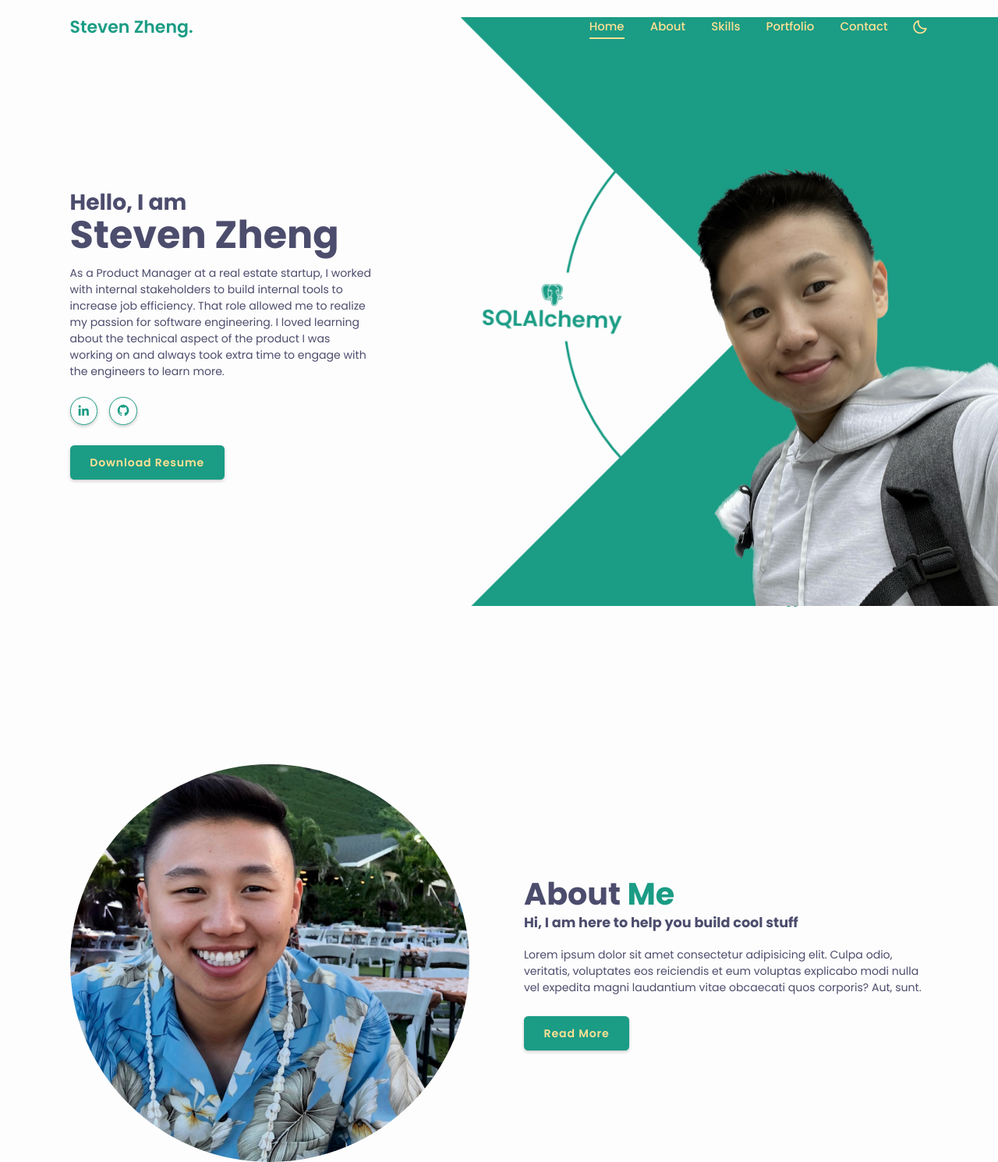
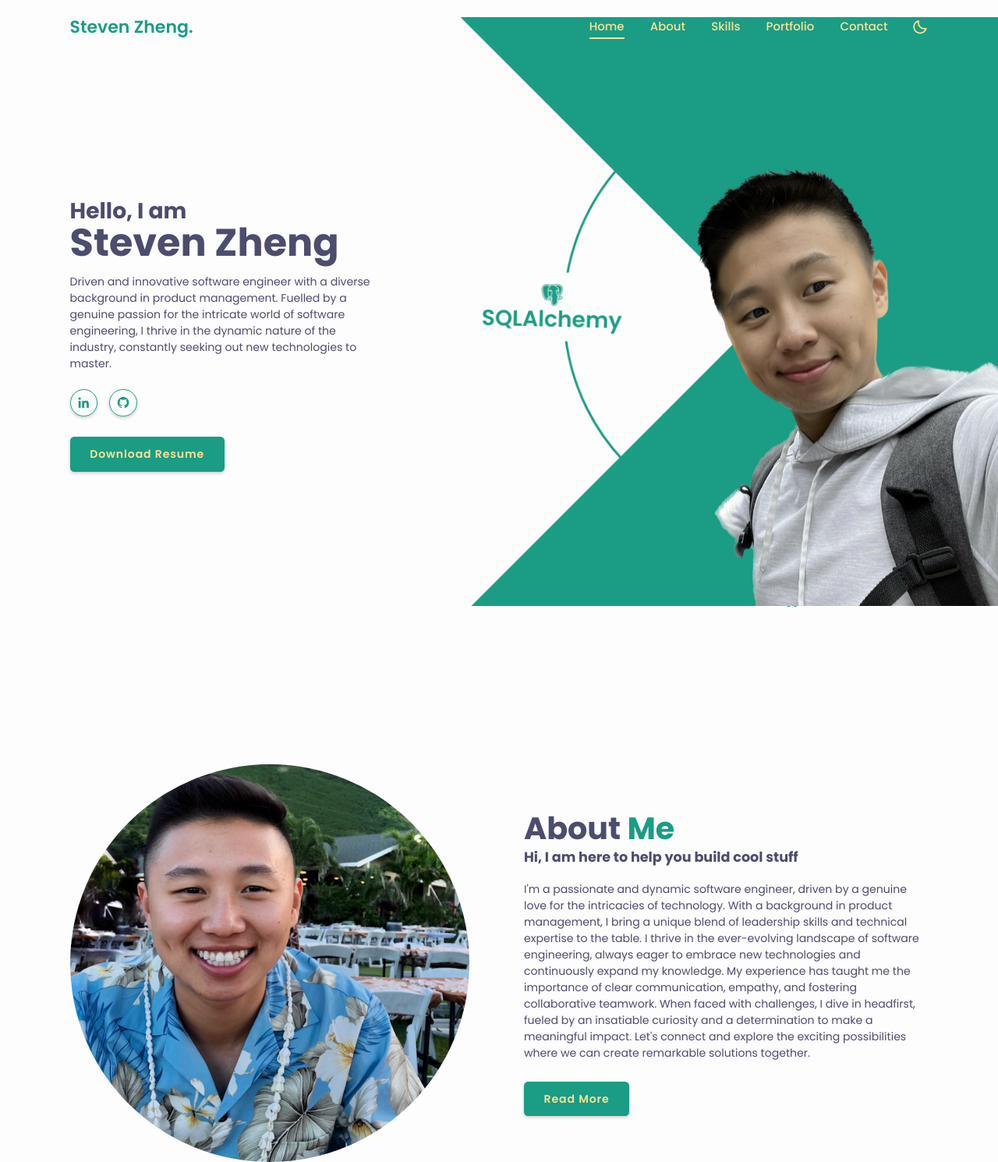
Before and after one commit to stzheng716/Person_website, a plain HTML site: page index.html in a window 1280 px wide. Shown: the top 1490 px of the page at 78% size. Drawn offline with nearby package versions, Linux system fonts and the light colour scheme.

Commit message:
add personal statement

```diff
--- a/index.html
+++ b/index.html
@@ -43,10 +43,7 @@
       <h3>Hello, I am</h3>
       <h1>Steven Zheng</h1>
       <!-- add your description/story -->
-      <p>As a Product Manager at a real estate startup, I worked with internal stakeholders to build internal
-        tools to increase job efficiency. That role allowed me to realize my passion for software engineering. I
-        loved learning about the technical aspect of the product I was working on and always took extra time to
-        engage with the engineers to learn more.</p>
+      <p>Driven and innovative software engineer with a diverse background in product management. Fuelled by a genuine passion for the intricate world of software engineering, I thrive in the dynamic nature of the industry, constantly seeking out new technologies to master.</p>
 
       <div class="social-media">
         <a href="https://www.linkedin.com/in/steven-h-zheng/" target="_blank"><i class='bx bxl-linkedin'></i></a>
@@ -98,8 +95,7 @@
     <div class="about-content">
       <h2 class="heading">About <span>Me</span></h2>
       <h3>Hi, I am here to help you build cool stuff</h3>
-      <p>Lorem ipsum dolor sit amet consectetur adipisicing elit. Culpa odio, veritatis, voluptates eos reiciendis et
-        eum voluptas explicabo modi nulla vel expedita magni laudantium vitae obcaecati quos corporis? Aut, sunt.</p>
+      <p>I'm a passionate and dynamic software engineer, driven by a genuine love for the intricacies of technology. With a background in product management, I bring a unique blend of leadership skills and technical expertise to the table. I thrive in the ever-evolving landscape of software engineering, always eager to embrace new technologies and continuously expand my knowledge. My experience has taught me the importance of clear communication, empathy, and fostering collaborative teamwork. When faced with challenges, I dive in headfirst, fueled by an insatiable curiosity and a determination to make a meaningful impact. Let's connect and explore the exciting possibilities where we can create remarkable solutions together.</p>
       <a href="#" class="btn">Read More</a>
     </div>
   </section>
```
